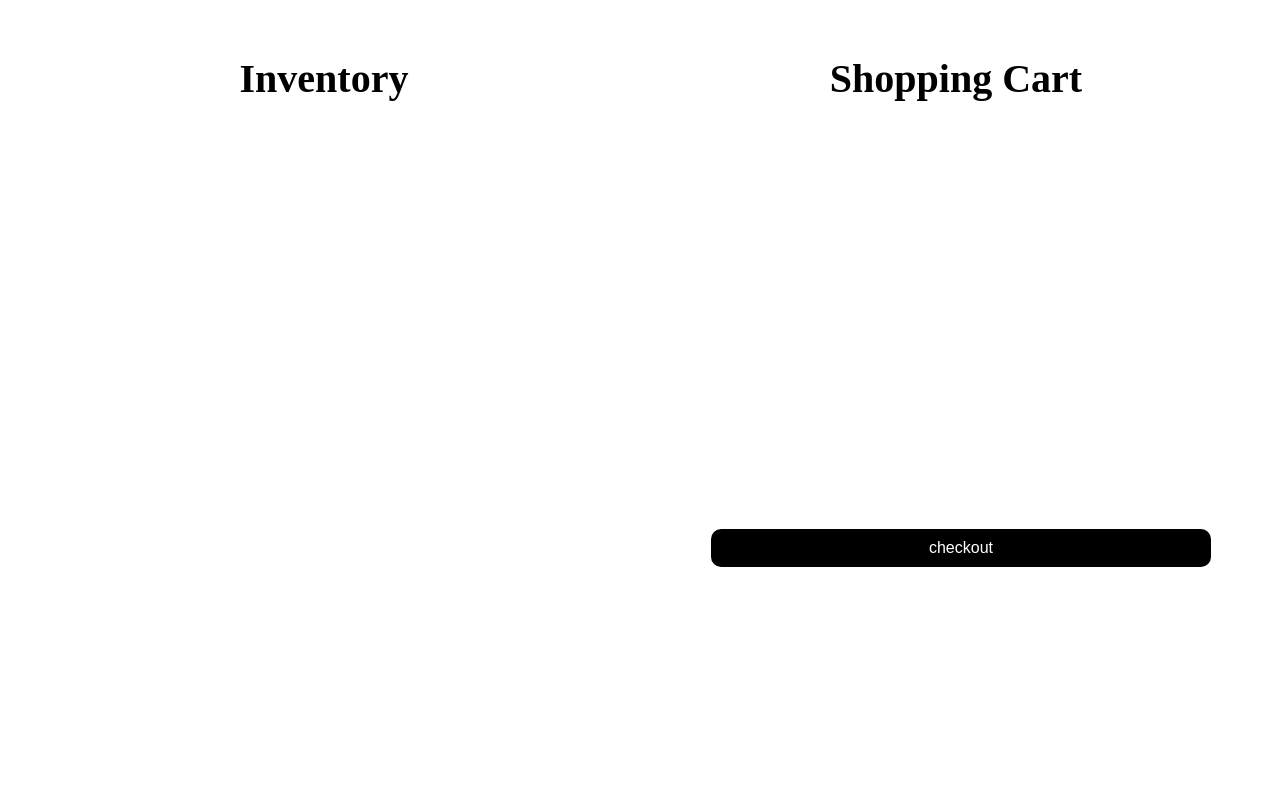
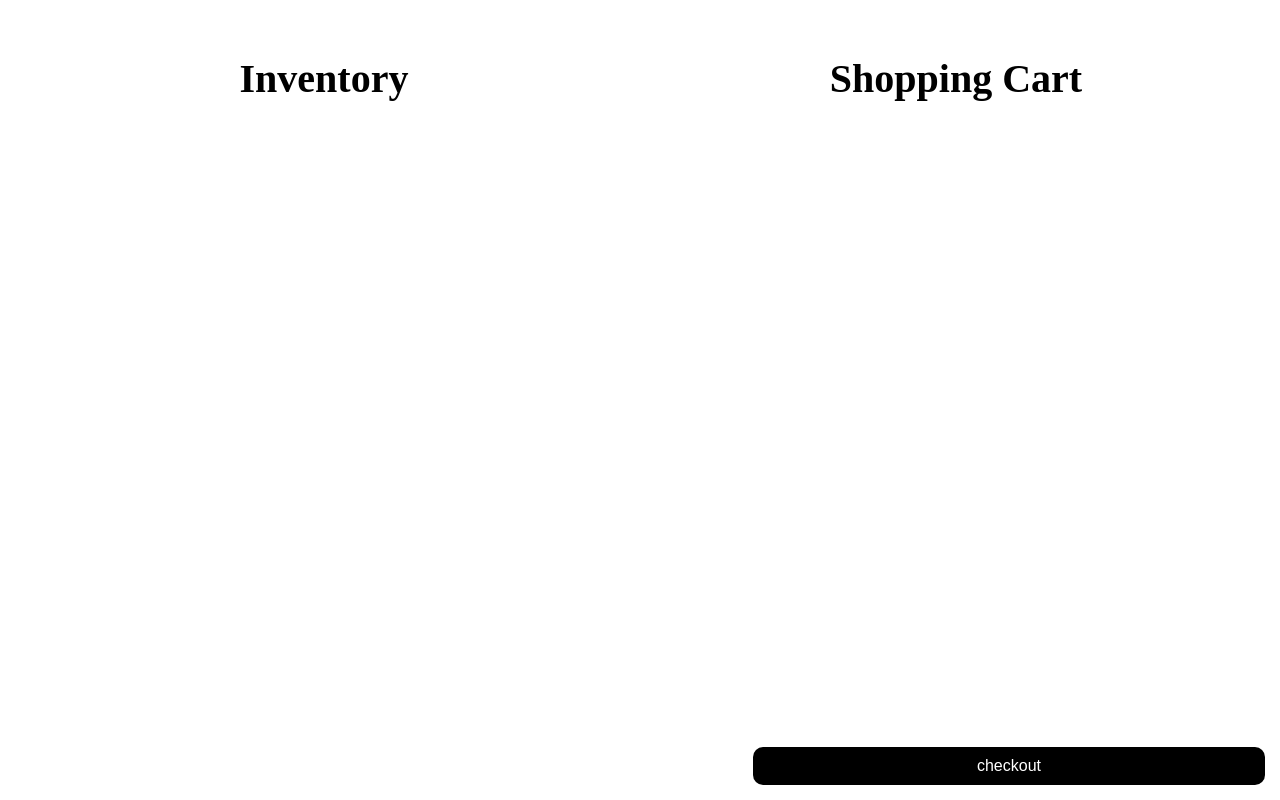
Before and after one commit to HonglinZheng/cart, a website: page index.html in a window 1280 px wide. Drawn offline with Linux system fonts and the light colour scheme; no server answers.

Commit message:
Stick checkout-btn to the corner
Cart changes don't affect the position of checkout-btn

```diff
--- a/style.css
+++ b/style.css
@@ -58,10 +58,13 @@ button {
 }
 
 .checkout-btn {
-    width: 100%;
+    width: 40%;
     padding: 10px;
     margin-top: 400px;
     background-color: black;
     color: white;
     font-size: 16px;
+    position: absolute;  /* Positioned absolutely relative to its nearest positioned ancestor */
+    right: 15px;            /* Right edge aligns with the right edge of the container */
+    bottom: 15px;
 }
```
